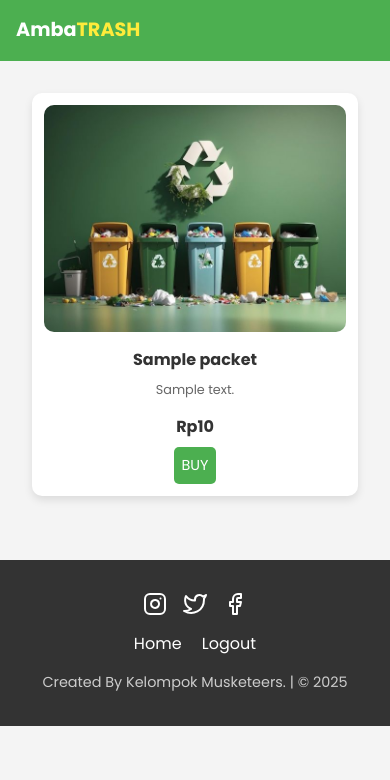
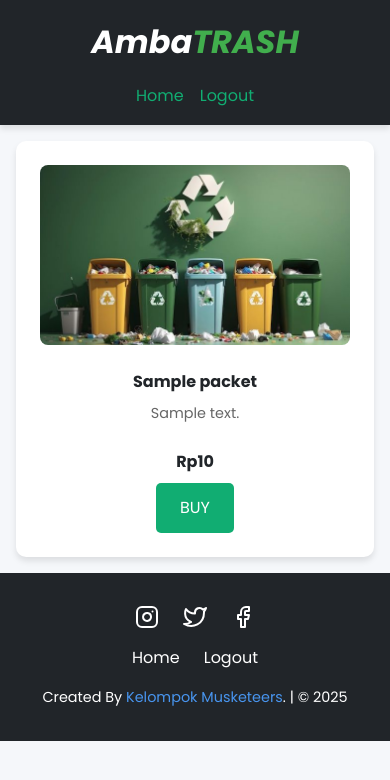
Before and after one commit to dimas-web-dotcom/ambatrash, a PHP site: page /payment.php in a window 390 px wide. Shown: the top 780 px of the page. Run offline with PHP 8.4, Linux system fonts and the light colour scheme; the visitor is signed in with stand-in values (Sample User, id 1); tables that the repository leaves empty or names only in its code hold one stand-in row (values such as "Sample post"); style sheets or scripts are compiled from the project's sources; some libraries are stand-ins or nearby versions.

Commit message:
selesai part 2

```diff
--- a/css/admin.css
+++ b/css/admin.css
@@ -759,7 +759,7 @@ body.sidebar-open .sidebar-overlay {
   background-color: var(--primary-color);
   color: white;
   border: none;
-  padding: 10px 10px;
+  padding: 10px 0px;
   border-radius: 4px;
   cursor: pointer;
   font-size: 0.9em;
--- a/css/payment.css
+++ b/css/payment.css
@@ -1,32 +1,45 @@
+/* payment.css */
+:root {
+    --primary-color: #11ad72;
+    --secondary-color: #3f37c9;
+    --accent-color: #4895ef;
+    --light-color: #f8f9fa;
+    --dark-color: #212529;
+    --success-color: #4cc9f0;
+    --warning-color: #f72585;
+    --shadow: 0 4px 6px rgba(0, 0, 0, 0.1);
+    --transition: all 0.3s ease;
+  }
+
   /* General Styles */
   body {
     font-family: 'Poppins', sans-serif;
+    background-color: #f5f7fa;
+    color: var(--dark-color);
+    line-height: 1.6;
     margin: 0;
     padding: 0;
-    box-sizing: border-box;
-    background-color: #f4f4f4;
-    color: #333;
   }
 
   /* Navbar Styles */
   .navbar {
+    background-color: var(--dark-color);
+    padding: 1rem 2rem;
     display: flex;
     justify-content: space-between;
     align-items: center;
-    padding: 1rem 2rem;
-    background-color: #4CAF50;
-    color: white;
+    box-shadow: var(--shadow);
   }
 
   .navbar-logo {
-    font-size: 1.5rem;
+    font-size: 2rem;
     font-weight: 700;
-    text-decoration: none;
-    color: white;
+    color: #fff;
+    font-style: italic;
   }
 
   .navbar-logo span {
-    color: #ffeb3b;
+    color: #41ae4d;
   }
 
   .navbar-nav {
@@ -35,313 +48,274 @@ body {
   }
 
   .navbar-nav a {
-    color: white;
+    color: var(--primary-color);
     text-decoration: none;
-    font-weight: 500;
+    transition: var(--transition);
   }
 
-.navbar-extra {
-    display: none; /* Sembunyikan di desktop */
+  .navbar-nav a:hover {
+    color: var(--primary-color);
   }
 
-/* Hamburger Menu (Mobile) */
-#hamburger-menu {
-    display: none;
-    font-size: 1.5rem;
-    cursor: pointer;
+  .navbar-extra a {
+    color: var(--dark-color);
   }
 
   /* Container Styles */
   .container {
     padding: 2rem;
     display: grid;
-    grid-template-columns: repeat(auto-fit, minmax(250px, 1fr));
-    gap: 1.5rem;
+    grid-template-columns: repeat(auto-fill, minmax(280px, 1fr));
+    gap: 2rem;
   }
 
   .packet-item {
     background: white;
     border-radius: 10px;
-    box-shadow: 0 4px 8px rgba(0, 0, 0, 0.1);
-    padding: 1rem;
+    padding: 1.5rem;
+    box-shadow: var(--shadow);
+    transition: var(--transition);
+    display: flex;
+    flex-direction: column;
+    align-items: center;
     text-align: center;
-    transition: transform 0.3s ease;
   }
 
   .packet-item:hover {
     transform: translateY(-5px);
+    box-shadow: 0 10px 20px rgba(0, 0, 0, 0.1);
   }
 
   .packet-item img {
     width: 100%;
-    border-radius: 10px;
+    height: 180px;
+    object-fit: cover;
+    border-radius: 8px;
     margin-bottom: 1rem;
   }
 
-.packet-item span {
-    font-size: 1.2rem;
+  .packet-item .text-center {
     font-weight: 600;
-    display: block;
-    margin-bottom: 0.5rem;
+    margin: 0.5rem 0;
   }
 
   .packet-item p {
+    color: #666;
     font-size: 0.9rem;
-    color: #666;
     margin-bottom: 1rem;
   }
 
-.packet-item .btn {
-    background-color: #4CAF50;
+  .btn {
+    background-color: var(--primary-color);
     color: white;
     border: none;
-    padding: 0.5rem 1rem;
+    padding: 0.75rem 1.5rem;
     border-radius: 5px;
     cursor: pointer;
-    font-size: 1rem;
-    transition: background-color 0.3s ease;
+    font-weight: 500;
+    transition: var(--transition);
+    margin-top: auto;
   }
 
-.packet-item .btn:hover {
-    background-color: #45a049;
+  .btn:hover {
+    background-color: var(--secondary-color);
+    transform: translateY(-2px);
+  }
+
+  /* Footer Styles */
+  footer {
+    background-color: var(--dark-color);
+    color: white;
+    padding: 2rem;
+    text-align: center;
+  }
+
+  .socials {
+    display: flex;
+    justify-content: center;
+    gap: 1.5rem;
+    margin-bottom: 1rem;
+  }
+
+  .socials a {
+    color: white;
+  }
+
+  .links {
+    display: flex;
+    justify-content: center;
+    gap: 1.5rem;
+    margin-bottom: 1rem;
+  }
+
+  .links a {
+    color: white;
+    text-decoration: none;
+  }
+
+  .credit {
+    font-size: 0.9rem;
+  }
+
+  .credit a {
+    color: var(--accent-color);
+    text-decoration: none;
   }
 
   /* Modal Styles */
   .modal {
     display: none;
     position: fixed;
-    z-index: 1000;
+    top: 0;
     left: 0;
-    top: 0;
     width: 100%;
     height: 100%;
     background-color: rgba(0, 0, 0, 0.5);
-    justify-content: center;
-    align-items: center;
+    z-index: 1000;
+    overflow-y: auto;
   }
 
   .modal-content {
-    background: white;
+    background-color: white;
+    margin: 2% auto;
     padding: 2rem;
     border-radius: 10px;
     width: 90%;
-    max-width: 500px;
+    max-width: 600px;
+    box-shadow: 0 5px 15px rgba(0, 0, 0, 0.2);
     position: relative;
+    animation: fadeIn 0.3s ease-out;
   }
 
-.modal-content .close {
+  .close {
     position: absolute;
     top: 1rem;
-    right: 1rem;
+    right: 1.5rem;
     font-size: 1.5rem;
+    color: #aaa;
     cursor: pointer;
+    transition: var(--transition);
   }
 
-.modal-content h2 {
-    margin-bottom: 1.5rem;
-    text-align: center;
+  .close:hover {
+    color: var(--warning-color);
   }
 
-.modal-content label {
-    display: block;
-    margin-bottom: 0.5rem;
-    font-weight: 500;
+  /* Form Styles */
+  #payment-form {
+    display: flex;
+    flex-direction: column;
+    gap: 1rem;
   }
 
-.modal-content input,
-.modal-content textarea {
-    width: 100%;
-    padding: 0.5rem;
-    margin-bottom: 1rem;
-    border: 1px solid #ccc;
-    border-radius: 5px;
-    font-size: 1rem;
+  #payment-form label {
+    font-weight: 500;
+    color: var(--dark-color);
   }
 
-.modal-content textarea {
-    resize: vertical;
-    height: 100px;
+  #payment-form input,
+  #payment-form textarea {
+    padding: 0.75rem;
+    border: 1px solid #ddd;
+    border-radius: 5px;
+    font-family: inherit;
+    transition: var(--transition);
   }
 
-.modal-content .btn {
-    width: 100%;
-    padding: 0.75rem;
-    background-color: #4CAF50;
+  #payment-form input:focus,
+  #payment-form textarea:focus {
+    border-color: var(--primary-color);
+    outline: none;
+    box-shadow: 0 0 0 2px rgba(17, 173, 114, 0.2);
+  }
+
+  textarea {
+    resize: vertical;
+    min-height: 100px;
+  }
+
+  /* Location Controls */
+  .location-controls {
+    display: flex;
+    align-items: center;
+    gap: 1rem;
+    margin: 0.5rem 0;
+  }
+
+  .btn-location {
+    background-color: var(--accent-color);
     color: white;
     border: none;
+    padding: 0.5rem 1rem;
     border-radius: 5px;
     cursor: pointer;
-    font-size: 1rem;
-    transition: background-color 0.3s ease;
+    display: flex;
+    align-items: center;
+    gap: 0.5rem;
+    font-size: 0.9rem;
+    transition: var(--transition);
   }
 
-.modal-content .btn:hover {
-    background-color: #45a049;
+  .btn-location:hover {
+    background-color: #3a7bd5;
   }
 
-/* Footer Styles */
-footer {
-    background-color: #333;
-    color: white;
-    padding: 2rem 1rem;
-    text-align: center;
-    margin-top: 2rem;
+  .location-status {
+    font-size: 0.9rem;
+    color: #666;
   }
 
-footer .socials {
-    display: flex;
-    justify-content: center;
-    gap: 1rem;
+  /* Map Preview */
+  #map-preview {
+    height: 200px;
+    border-radius: 8px;
+    border: 1px solid #ddd;
     margin-bottom: 1rem;
   }
 
-footer .socials a {
-    color: white;
-    font-size: 1.2rem;
-    transition: color 0.3s ease;
-}
-
-footer .socials a:hover {
-    color: #4CAF50;
-}
-
-footer .links {
-    margin-bottom: 1rem;
-}
-
-footer .links a {
-    color: white;
-    text-decoration: none;
-    margin: 0 0.5rem;
-    transition: color 0.3s ease;
-}
-
-footer .links a:hover {
-    color: #4CAF50;
-}
-
-footer .credit {
-    font-size: 0.9rem;
-    color: #ccc;
+  /* Animations */
+  @keyframes fadeIn {
+    from { opacity: 0; transform: translateY(20px); }
+    to { opacity: 1; transform: translateY(0); }
   }
 
   /* Responsive Styles */
   @media (max-width: 768px) {
-    .navbar-nav {
-        display: none; /* Sembunyikan menu di mobile */
+    .navbar {
+      padding: 1rem;
+      flex-direction: column;
+      gap: 1rem;
     }
 
-    #hamburger-menu {
-        display: block; /* Tampilkan hamburger menu */
+    .navbar-nav {
+      gap: 1rem;
     }
 
     .container {
-        grid-template-columns: 1fr; /* Satu kolom di mobile */
+      padding: 1rem;
+      grid-template-columns: 1fr;
     }
 
     .modal-content {
-        width: 95%; /* Lebar modal lebih kecil di mobile */
+      width: 95%;
+      margin: 5% auto;
+      padding: 1.5rem;
     }
   }
 
   @media (max-width: 480px) {
-    .navbar {
-        padding: 1rem;
-    }
-
-    .navbar-logo {
-        font-size: 1.2rem;
-    }
-
-    .packet-item {
-        padding: 0.75rem;
-    }
-
-    .packet-item span {
-        font-size: 1rem;
-    }
-
-    .packet-item p {
-        font-size: 0.8rem;
-    }
-
-    .packet-item .btn {
-        font-size: 0.9rem;
-        padding: 0.5rem;
-    }
-
-    .modal-content {
-        padding: 1rem;
-    }
-
-    .modal-content h2 {
-        font-size: 1.2rem;
-    }
-
-    .modal-content input,
-    .modal-content textarea {
-        font-size: 0.9rem;
-    }
-
-    .modal-content .btn {
-        font-size: 0.9rem;
-        padding: 0.5rem;
-    }
-}
-
-/* Tambahkan di payment.css */
-.btn-location {
-    background-color: #4285F4;
-    color: white;
-    border: none;
-    padding: 8px 15px;
-    border-radius: 4px;
-    cursor: pointer;
-    display: flex;
-    align-items: center;
-    gap: 5px;
-    font-size: 14px;
-}
-
-.btn-location:hover {
-    background-color: #3367D6;
-}
-
-.btn-location i {
-    width: 16px;
-    height: 16px;
-}
-
     .location-controls {
-    display: flex;
-    align-items: center;
-    gap: 10px;
-    margin-bottom: 10px;
+      flex-direction: column;
+      align-items: flex-start;
     }
 
     .btn-location {
-    background-color: #4285F4;
-    color: white;
-    border: none;
-    padding: 8px 15px;
-    border-radius: 4px;
-    cursor: pointer;
-    display: flex;
-    align-items: center;
-    gap: 5px;
-    font-size: 14px;
+      width: 100%;
+      justify-content: center;
     }
 
-.btn-location:hover {
-    background-color: #3367D6;
+    #payment-form input,
+    #payment-form textarea {
+      padding: 0.6rem;
     }
-
-.btn-location i {
-    width: 16px;
-    height: 16px;
   }
-
-.location-status {
-    font-size: 0.9em;
-    color: #666;
-}
--- a/payment.php
+++ b/payment.php
@@ -20,7 +20,8 @@ $user_data = $user_result->fetch_assoc();
     <meta name="viewport" content="width=device-width, initial-scale=1.0">
     <title>Payment Page</title>
     <!-- Tambahkan ini di bagian head -->
-    <script src="https://maps.googleapis.com/maps/api/js?key=AIzaSyA0R3v6eP_1ps4vHx3qQ5IsxeFHgj0QwJM&libraries=places"></script>
+    <link rel="stylesheet" href="https://unpkg.com/leaflet@1.9.4/dist/leaflet.css" />
+    <script src="https://unpkg.com/leaflet@1.9.4/dist/leaflet.js"></script>
 
     <!-- Fonts -->
     <script src="https://kit.fontawesome.com/c70abe0f51.js" crossorigin="anonymous"></script>
@@ -44,11 +45,8 @@ $user_data = $user_result->fetch_assoc();
     <nav class="navbar">
             <a href="#" class="navbar-logo">Amba<span>TRASH</span></a>
             <div class="navbar-nav">
-                <a href="#home">Home</a>
+                <a href="dashboard.php">Home</a>
                 <a href="php/logout.php">Logout</a>
-            </div>
-            <div class="navbar-extra">
-                <a href="#" id="hamburger-menu"><i data-feather="menu"></i></a>
             </div>
     </nav>
 
```
Also changed, not shown: javascript/payment.js (+73 -64 lines). Lines whose indentation alone changed are shown as unchanged.
